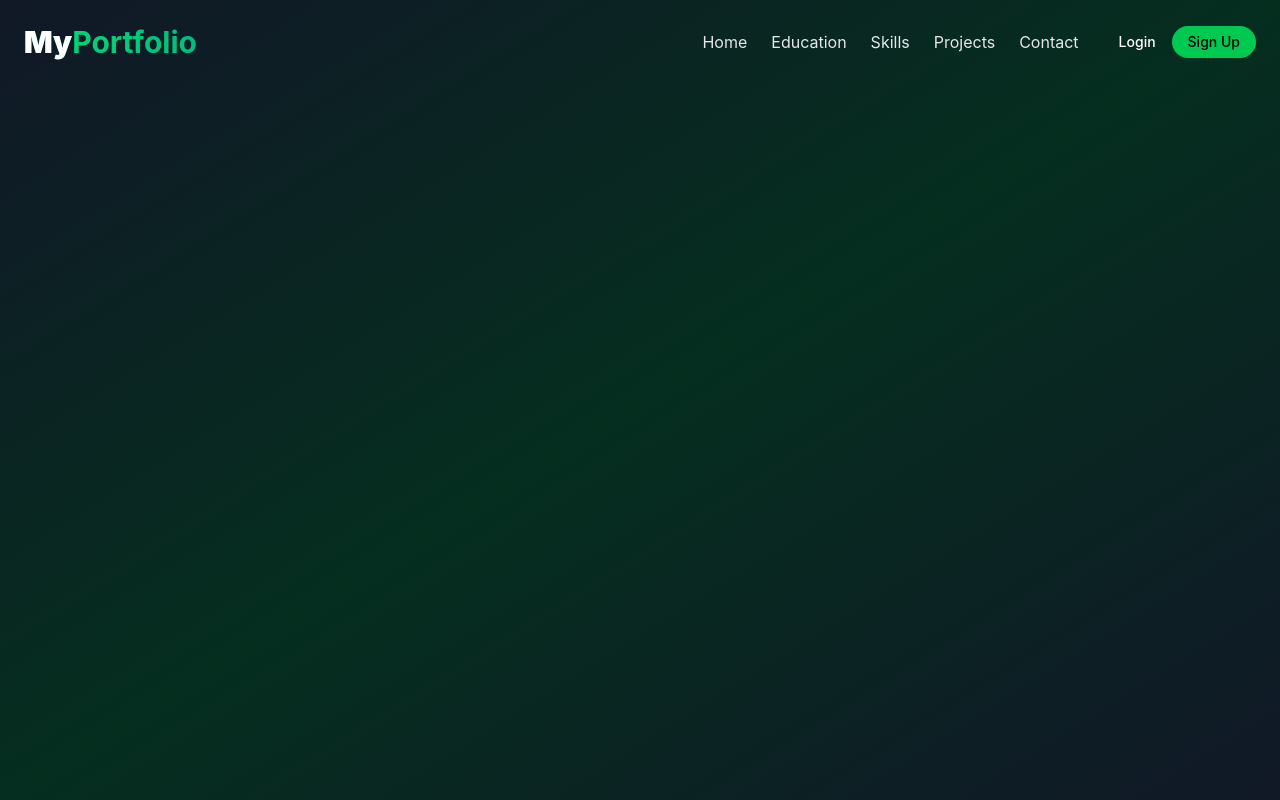
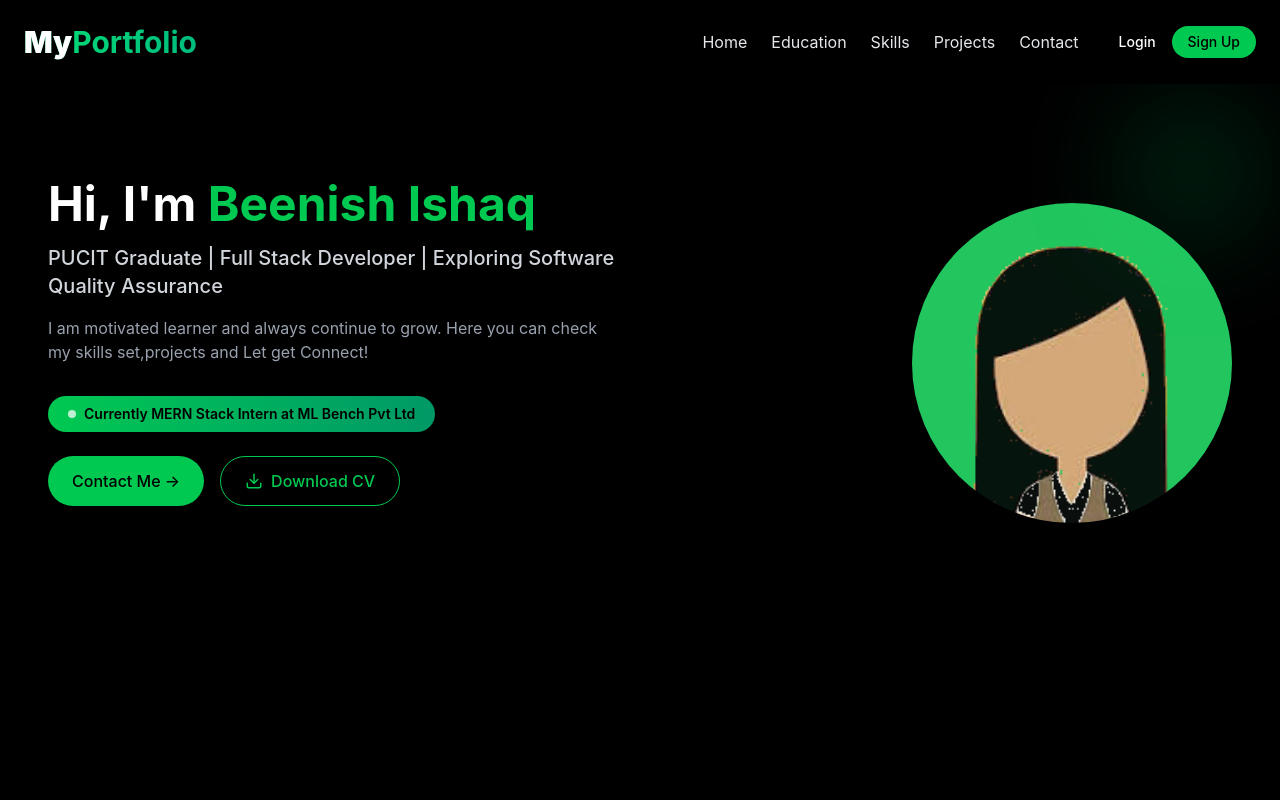
Before and after one commit to beenishishaq2026-iss/Task3-MLBench-MyPortfolio, a React (Vite) app: page / in a window 1280 px wide. Built offline with nearby package versions, Linux system fonts and the light colour scheme.

Commit message:
Add Hero section with profile image

```diff
--- a/src/App.jsx
+++ b/src/App.jsx
@@ -1,11 +1,12 @@
 import Navbar from "./components/Navbar";
+import Hero from "./components/Hero";
 
 function App() {
   return (
-    <>
+    <div className="bg-black min-h-screen">
       <Navbar />
-
-    </>
+      <Hero />
+    </div>
   );
 }
 
--- /dev/null
+++ b/src/components/Hero.jsx
@@ -0,0 +1,87 @@
+import { Download } from "lucide-react";
+import Profile from "../assets/images/Profile.jpg";
+
+function Hero() {
+  return (
+    <section
+      id="home"
+      className="relative px-6 md:px-12 py-16 md:py-24 flex flex-col md:flex-row items-center justify-between gap-12 overflow-hidden"
+    >
+
+      <div className="absolute top-10 right-10 w-24 h-24 bg-green-400 rounded-full blur-3xl opacity-40"></div>
+
+      <div className="flex-1 max-w-xl">
+
+        <h1 className="text-4xl md:text-5xl font-bold text-white mb-4">
+          Hi, I'm <span className="text-green-500">Beenish Ishaq</span>
+        </h1>
+
+        <h2 className="text-lg md:text-xl text-gray-300 font-medium mb-4">
+              PUCIT Graduate | Full Stack Developer | Exploring Software Quality Assurance
+</h2>
+
+        <p className="text-gray-400 mb-8">
+          I am motivated learner and always continue to grow. Here you can check
+          my skills set,projects and Let get Connect!
+        </p>
+
+        <div className="mb-6 inline-flex items-center gap-2 rounded-full
+                bg-gradient-to-r from-green-500 to-emerald-600
+                px-5 py-2 text-sm font-semibold text-black
+                shadow-lg hover:scale-105 transition-transform duration-300">
+
+  <span className="h-2 w-2 rounded-full bg-white animate-pulse"></span>
+
+  Currently MERN Stack Intern at ML Bench Pvt Ltd
+
+</div>
+
+
+        <div className="flex flex-wrap gap-4 mb-10">
+
+          <a
+            href="#contact"
+            className="bg-green-500 hover:bg-green-600 text-black font-medium px-6 py-3 rounded-full transition-colors flex items-center gap-2"
+          >
+            Contact Me →
+          </a>
+
+<a
+  href="/resume.pdf"
+  download
+  className="border border-green-500 text-green-500 hover:bg-green-500 hover:text-black font-medium px-6 py-3 rounded-full transition-colors flex items-center gap-2"
+>
+  <Download size={18} />
+  Download CV
+</a>
+
+        </div>
+
+      </div>
+
+
+      <div className="flex justify-center">
+<div className="flex justify-center">
+
+  <div className="
+      w-80
+      h-80
+      bg-green-500
+      rounded-full
+      overflow-hidden">
+
+      <img
+       src={Profile}
+       className="w-full h-full object-cover"
+/>
+  </div>
+
+</div>
+
+</div>
+
+    </section>
+  );
+}
+
+export default Hero;
```
Also changed, not shown: src/assets/images/Profile.jpg (added).
